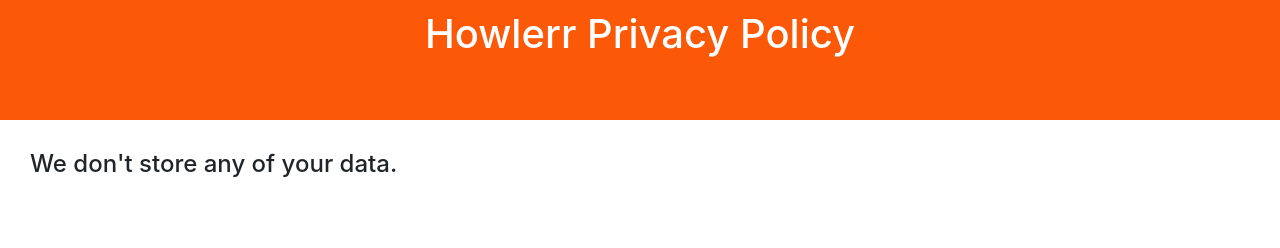
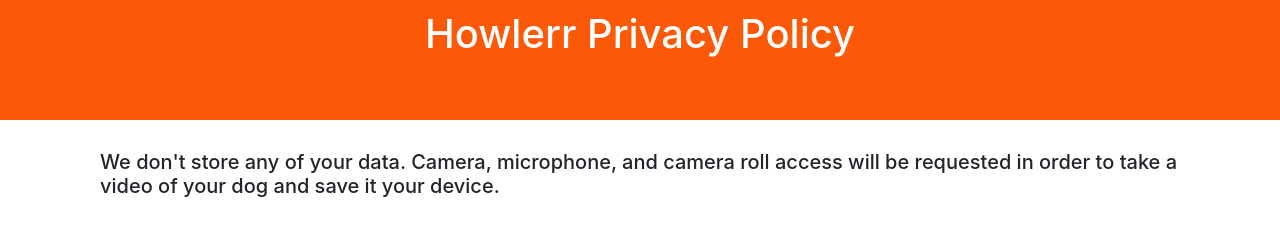
Before and after one commit to gwenfriedman/gwenfportfolio, a React (Create React App) app: page /privacypolicy in a window 1280 px wide. Shown: the top 248 px of the page. Built offline with nearby package versions, Linux system fonts and the light colour scheme.

Commit message:
added statement

```diff
--- a/src/components/Privacy.css
+++ b/src/components/Privacy.css
@@ -14,7 +14,8 @@
 
 .txt {
     margin-top: 30px;
-    margin-left: 30px;
+    margin-left: 100px;
+    margin-right: 100px;
 }
 
 .kal {
--- a/src/components/PrivacyPolicy.js
+++ b/src/components/PrivacyPolicy.js
@@ -9,7 +9,10 @@
                 <h1 className={'p-title'}>Howlerr Privacy Policy</h1>
             </div>
 
-            <h4 className={'txt'}>We don't store any of your data. </h4>
+            <h5 className={'txt'}>
+                We don't store any of your data.
+                Camera, microphone, and camera roll access will be requested in order to take a video of your dog and save it your device.
+            </h5>
 
             <img src={kal} className={'kal d-none d-sm-none d-md-block'}/>
             <img src={kal} className={'kal2 kal d-block d-md-none d-lg-none'}/>
```
